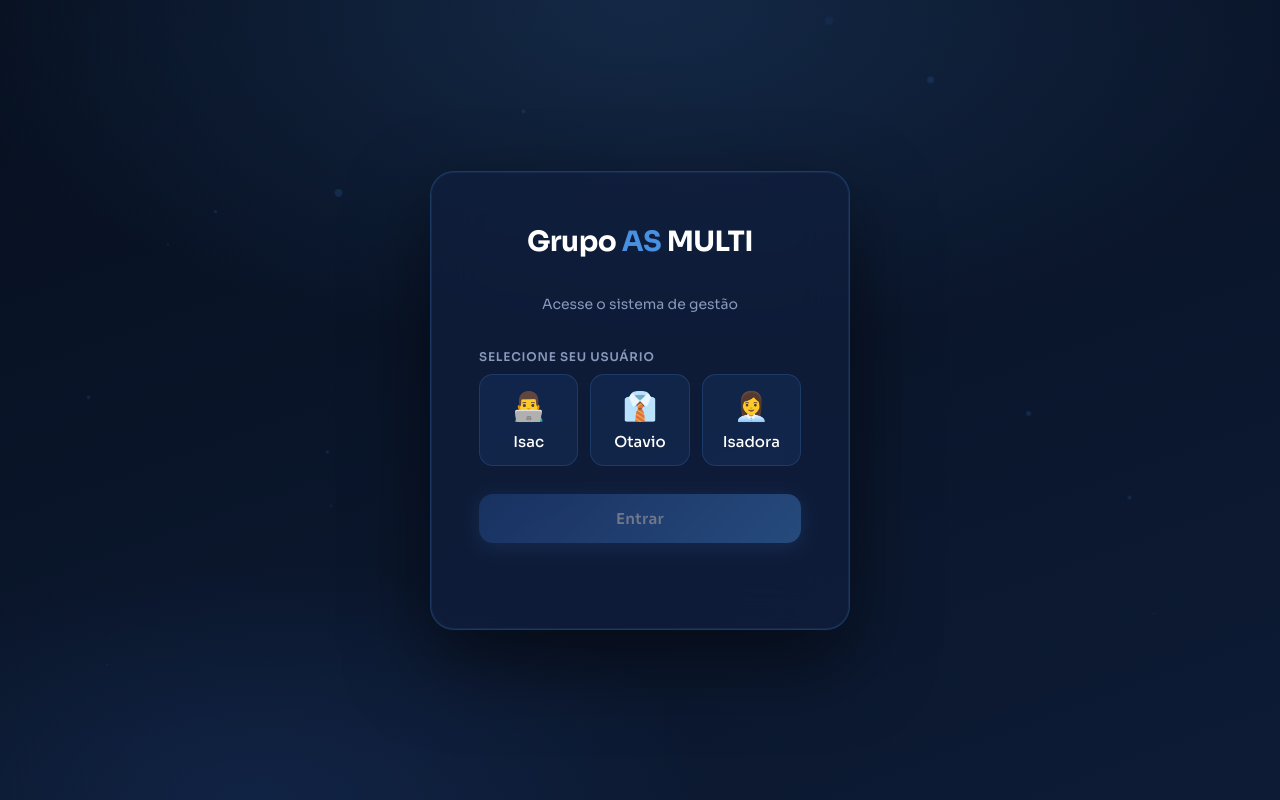
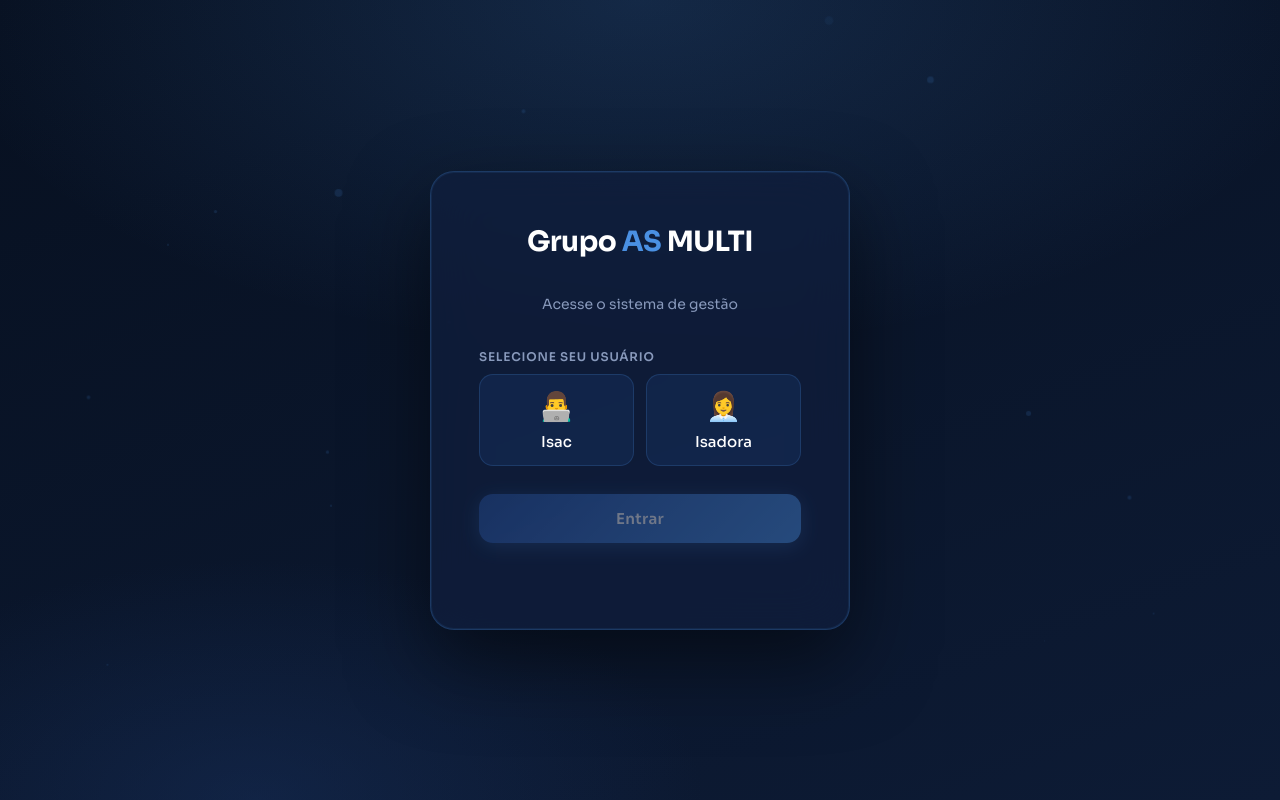
Before and after one commit to IsacAndrew/loja_controle, a Flask app: page / in a window 1280 px wide. Run offline with Flask 3, Linux system fonts and the light colour scheme; some libraries are stand-ins or nearby versions.

Commit message:
Remove Otavio button from user selection

```diff
--- a/templates/index.html
+++ b/templates/index.html
@@ -930,10 +930,6 @@
     <div class="login-users" style="flex-wrap:wrap;">
       <button class="login-user-btn" onclick="selectUser('Isac')" id="btn-isac">
         <span class="login-user-icon">👨‍💻</span> Isac
-      </button>
-      <button class="login-user-btn" onclick="selectUser('Otavio')" id="btn-otavio">
-        <span class="login-user-icon">👔</span> Otavio
-      </button>
       <button class="login-user-btn" onclick="selectUser('Isadora')" id="btn-isadora">
         <span class="login-user-icon">👩‍💼</span> Isadora
       </button>
```
